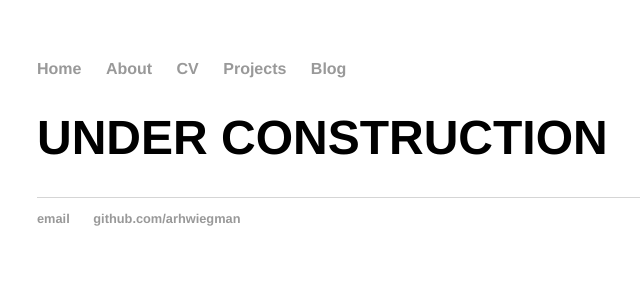
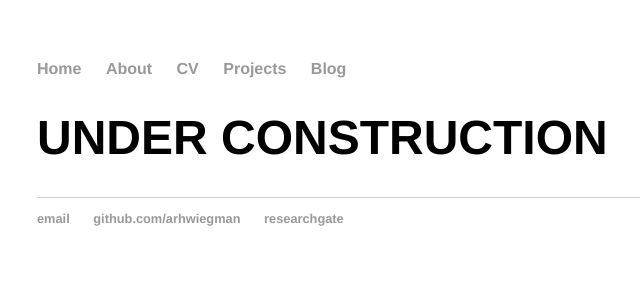
Before and after one commit to arhwiegman/arhwiegman.github.io, a Jekyll site: the page built from index.html, in a window 1280 px wide. Shown: the top 300 px of the page, without its empty margins (155-795 px from the left). Built offline with Jekyll 4.4.1, drawn with Linux system fonts in a browser that asks for light colours.

Commit message:
ResearchGate

```diff
--- a/_layouts/default.html
+++ b/_layouts/default.html
@@ -23,8 +23,9 @@
 			<footer>
 	    		<ul>
 	        		<li><a href="mailto:adrian.wiegman@gmail.com">email</a></li>
-	        		<li><a href="https://github.com/ahrwiegman">github.com/arhwiegman</a></li>
-				</ul>
+	        		<li><a href="https://github.com/arhwiegman">github.com/arhwiegman</a></li>
+				<li><a href="https://www.researchgate.net/profile/Adrian_Wiegman">researchgate</a></li>
+			</ul>
 			</footer>
 		</body>
 	</html>
```
